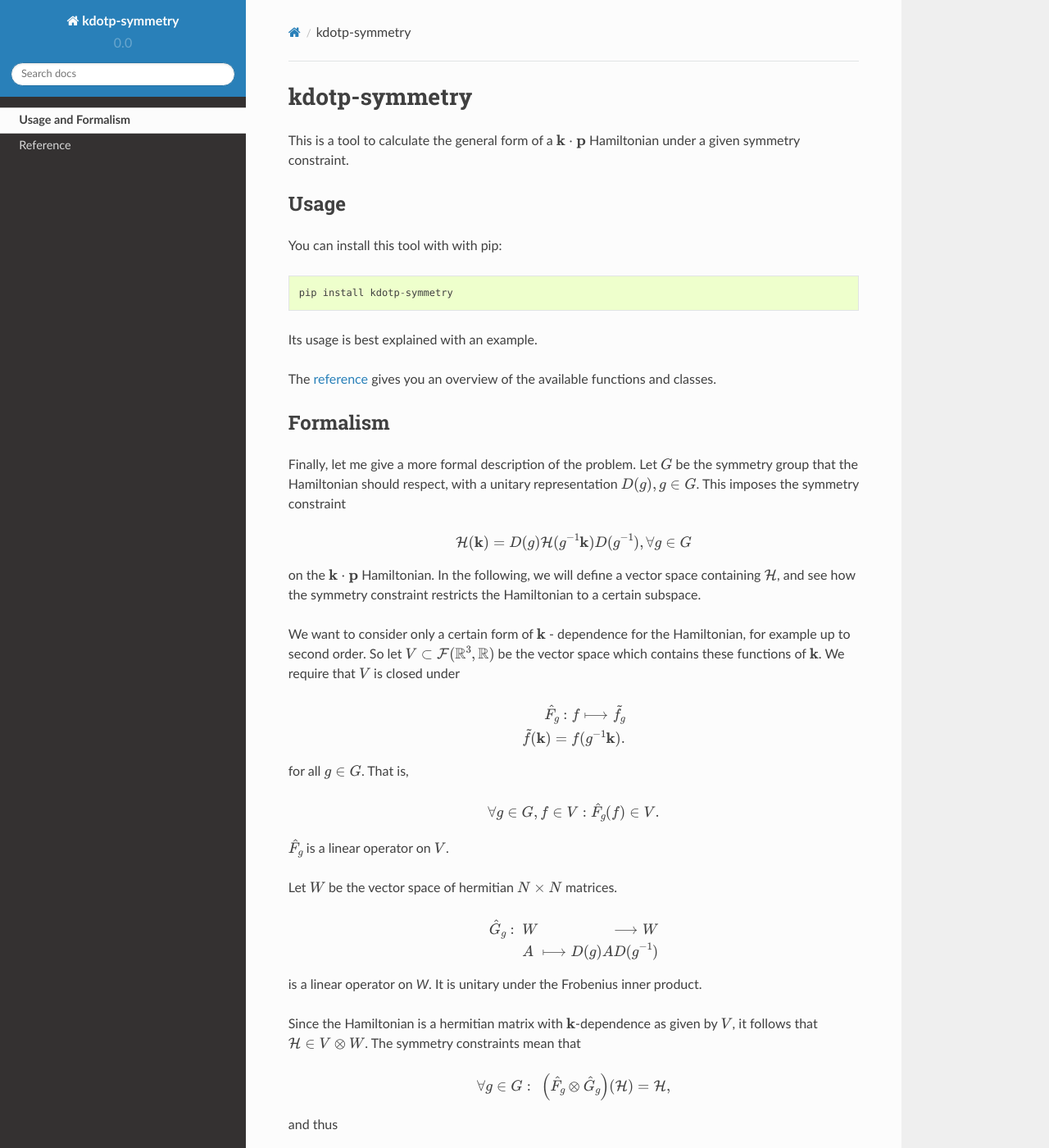
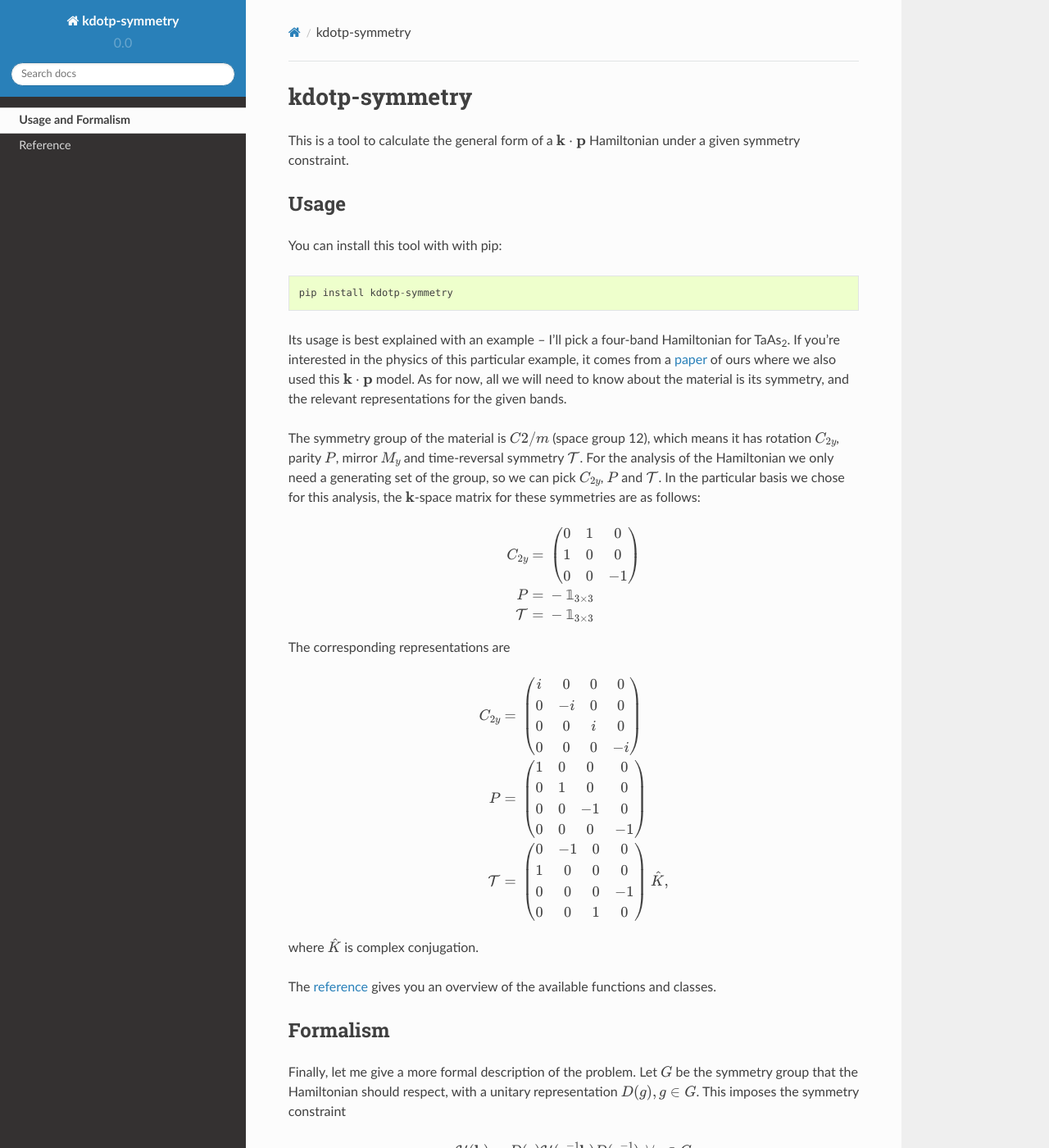
Before and after one commit to greschd/kdotp-symmetry, a Sphinx documentation site: the page built from doc/source/index.rst, in a window 1280 px wide and 1400 px high. Shown: the whole window at 82% size. Built offline with Sphinx 7.4.7 and the Read the Docs theme 2.0.0, drawn with Linux system fonts in a browser that asks for light colours.

Commit message:
some additions to the example in doc, changed the 'main' fct to only return the final version of the basis vectors

```diff
--- a/doc/source/index.rst
+++ b/doc/source/index.rst
@@ -14,8 +14,25 @@ You can install this tool with with pip:
 
     pip install kdotp-symmetry
 
-Its usage is best explained with an example.
+Its usage is best explained with an example -- I'll pick a four-band Hamiltonian for TaAs\ :sub:`2`. If you're interested in the physics of this particular example, it comes from a `paper <https://arxiv.org/abs/1611.01858>`_ of ours where we also used this :math:`\mathbf{k}\cdot\mathbf{p}` model. As for now, all we will need to know about the material is its symmetry, and the relevant representations for the given bands.
 
+The symmetry group of the material is :math:`C2 / m` (space group 12), which means it has rotation :math:`C_{2y}`, parity :math:`P`, mirror :math:`M_y` and time-reversal symmetry :math:`\mathcal{T}`. For the analysis of the Hamiltonian we only need a generating set of the group, so we can pick :math:`C_{2y}`, :math:`P` and :math:`\mathcal{T}`. In the particular basis we chose for this analysis, the :math:`\mathbf{k}`-space matrix for these symmetries are as follows:
+
+.. math ::
+
+    C_{2y} =& ~\begin{pmatrix} 0&1&0 \\ 1&0&0 \\ 0&0&-1 \end{pmatrix}\\
+    P =& ~-\mathbb{1}_{3\times 3}\\
+    \mathcal{T} =& ~-\mathbb{1}_{3\times 3}
+
+The corresponding representations are
+
+.. math ::
+
+    C_{2y} =& ~\begin{pmatrix} i&0&0&0 \\ 0&-i&0&0 \\ 0&0&i&0 \\ 0&0&0&-i \end{pmatrix} \\
+    P =& ~\begin{pmatrix} 1&0&0&0 \\ 0&1&0&0 \\ 0&0&-1&0 \\ 0&0&0&-1 \end{pmatrix} \\
+    \mathcal{T} =& ~\begin{pmatrix} 0&-1&0&0 \\ 1&0&0&0 \\ 0&0&0&-1 \\ 0&0&1&0 \end{pmatrix} ~\hat{K},
+
+where :math:`\hat{K}` is complex conjugation.
 
 The :ref:`reference<reference>` gives you an overview of the available functions and classes.
 
```
Also changed, not shown: 1 other file.
